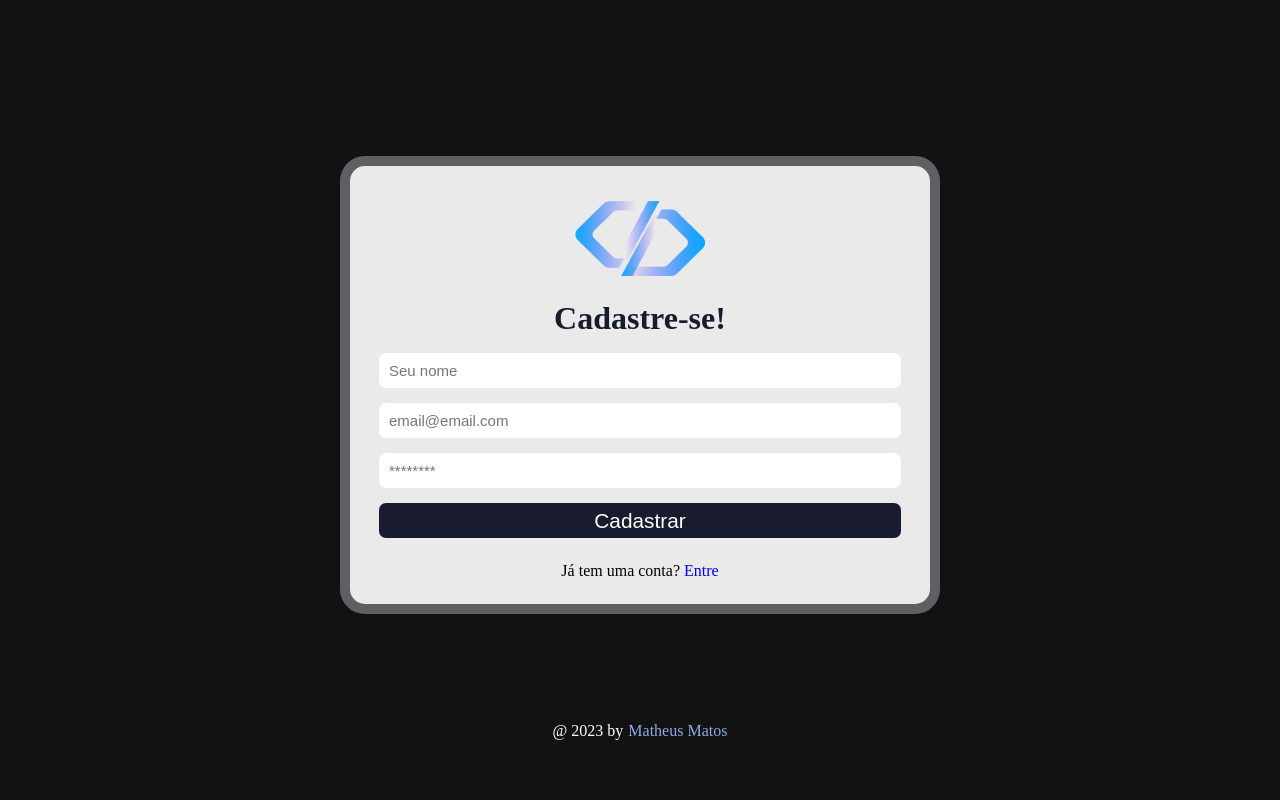
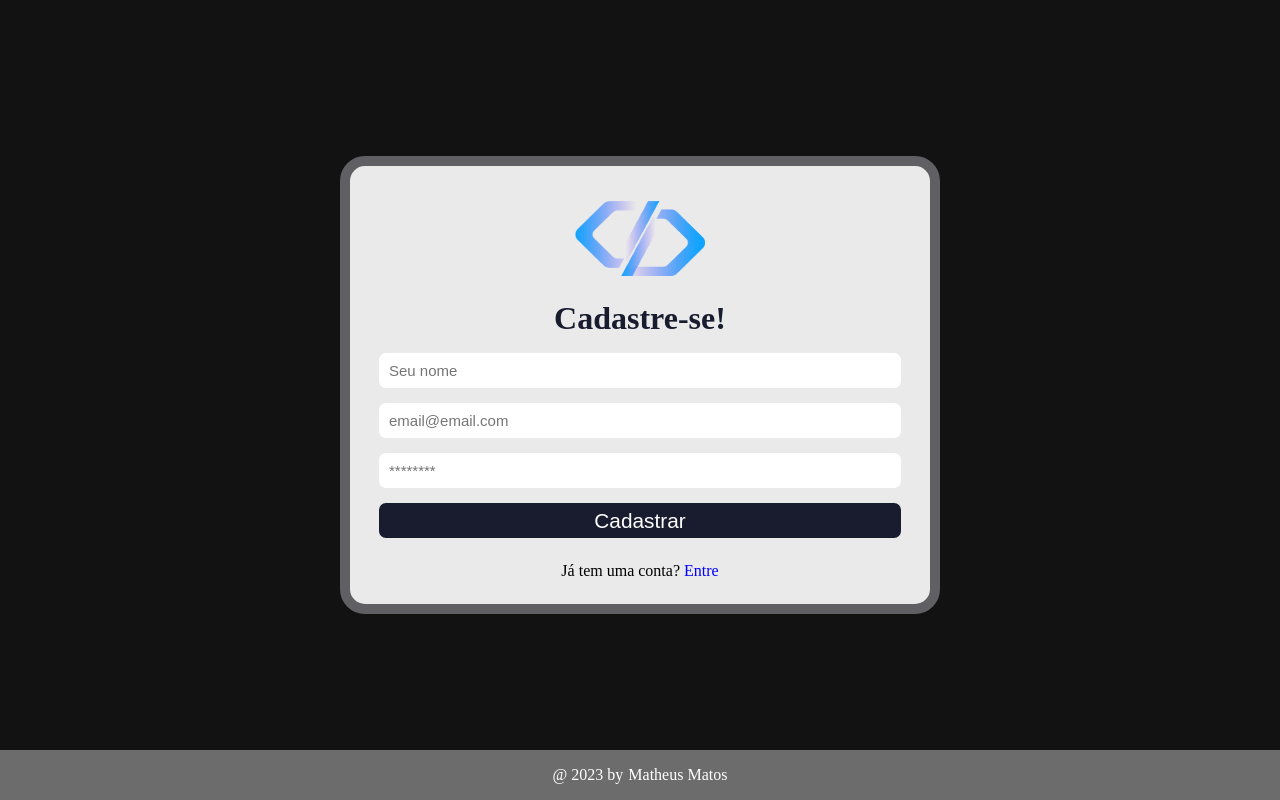
Before and after one commit to matheusmatosr/sistema-de-chamadas, a React (Create React App) app: page /register in a window 1280 px wide. Built offline with nearby package versions, Linux system fonts and the light colour scheme.

Commit message:
fix-updateFooter

```diff
--- /dev/null
+++ b/src/components/Footer/index.css
@@ -0,0 +1,21 @@
+.container-footer {
+  display: flex;
+  position: fixed;
+  bottom: 0;
+  justify-content: center;
+  align-items: center;
+  background-color: #6c6c6c;
+  width: 100%;
+  height: 50px;
+}
+
+.footer{
+  display: flex;
+  color: #fff;
+}
+
+.myName {
+  color: #fff;
+  text-decoration: none;
+  margin-left: 5px;
+}
--- /dev/null
+++ b/src/components/Footer/index.js
@@ -0,0 +1,9 @@
+import './index.css';
+
+export default function Footer() {
+  return (
+    <div className='container-footer'>
+      <p className='footer'>@ 2023 by  <a className='myName' href="https://www.linkedin.com/in/matheus-matos-1a523221b/">Matheus Matos</a></p>
+    </div>
+  )
+}
--- a/src/pages/SignIn/index.css
+++ b/src/pages/SignIn/index.css
@@ -1,6 +1,5 @@
 .container-center{
     height: 100%;
-    margin-bottom: 50px;
     display: flex;
     align-items: center;
     justify-content: center;
@@ -76,37 +75,10 @@ form button:hover{
     cursor: pointer;
 }
 
-.footer{
-    display: flex;
-    color: #fff;
-    position: absolute;
-    margin-top: 715px;
-}
-
-.footerCadastro{
-    display: flex;
-    color: #fff;
-    position: absolute;
-    margin-top: 715px;
-}
-
-.myName{
-    margin-left: 5px;
-    color: rgb(144, 171, 230);
-}
-
 @media screen and (max-width: 700px) {
     .login{
         padding: 20px;
         width: 400px;
         height: 450px;
     }
-
-    .footer {
-        margin-top: 620px;
-    }
-
-    .footerCadastro {
-        margin-top: 675px;
-    }
 }
--- a/src/pages/SignIn/index.js
+++ b/src/pages/SignIn/index.js
@@ -3,6 +3,7 @@ import { Link, useNavigate } from 'react-router-dom';
 import logo from '../../assets/logo.png';
 import './index.css';
 import { toast } from 'react-toastify';
+import Footer from '../../components/Footer';
 
 function SignIn() {
   const [email, setEmail] = useState('');
@@ -42,7 +43,7 @@ function SignIn() {
 
         <Link to="/register"><a style={{color:'blue'}}>Criar</a> uma nova conta</Link>
       </div>
-      <p className='footer'>@ 2023 by  <a className='myName' href="https://www.linkedin.com/in/matheus-matos-1a523221b/">Matheus Matos</a></p>
+      <Footer />
     </div>
   );
 }
--- a/src/pages/SignUp/index.js
+++ b/src/pages/SignUp/index.js
@@ -3,6 +3,7 @@ import { Link, useNavigate } from 'react-router-dom';
 import logo from '../../assets/logo.png';
 import '../SignIn/index.css';
 import { toast } from 'react-toastify';
+import Footer from '../../components/Footer';
 
 function SignUp() {
   const [nome, setNome] = useState('');
@@ -43,8 +44,8 @@ function SignUp() {
         </form>
 
         <Link to="/">Já tem uma conta? <a style={{color:'blue'}}>Entre</a></Link>
-        <p className='footerCadastro'>@ 2023 by  <a className='myName'  style={{color: 'rgb(144, 171, 230)', marginTop: '0px', marginLeft: '5px'}} href="https://www.linkedin.com/in/matheus-matos-1a523221b/">Matheus Matos</a></p>
       </div>
+      <Footer />
     </div>
   );
 }
```
